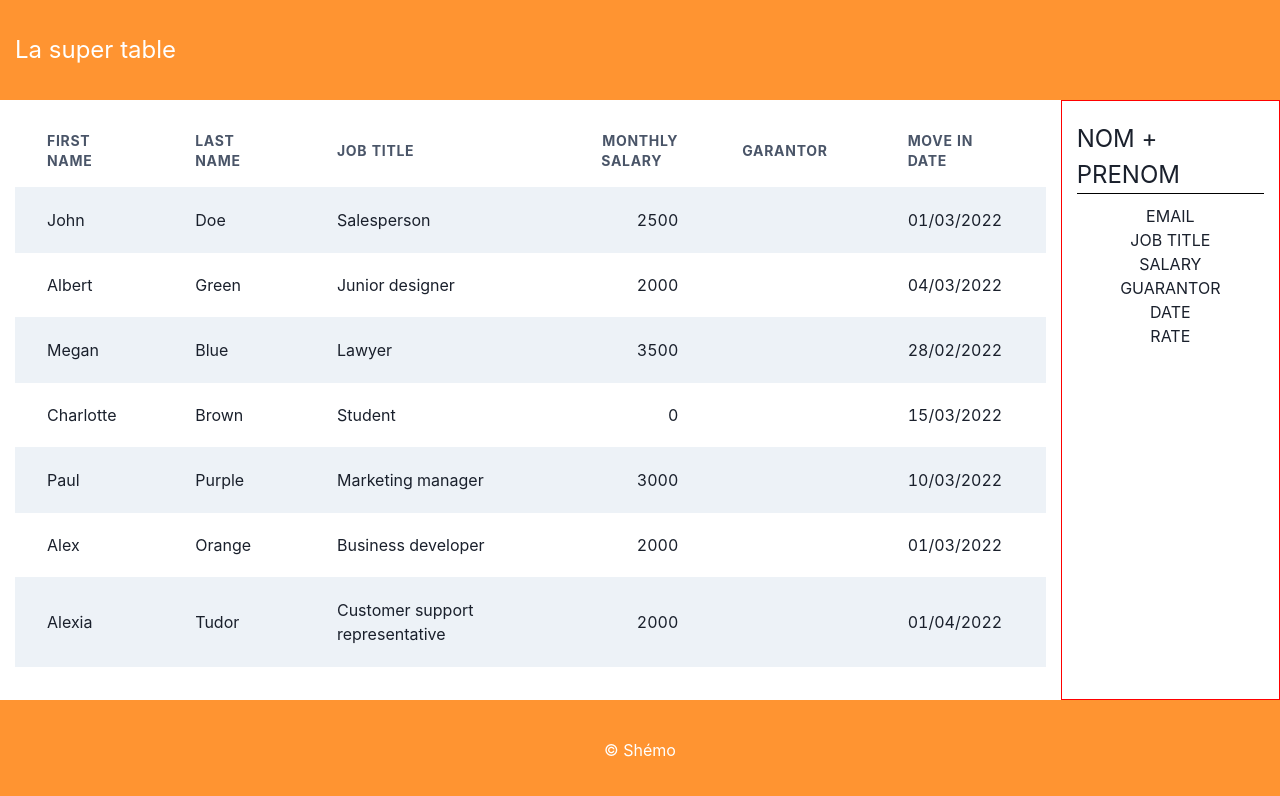
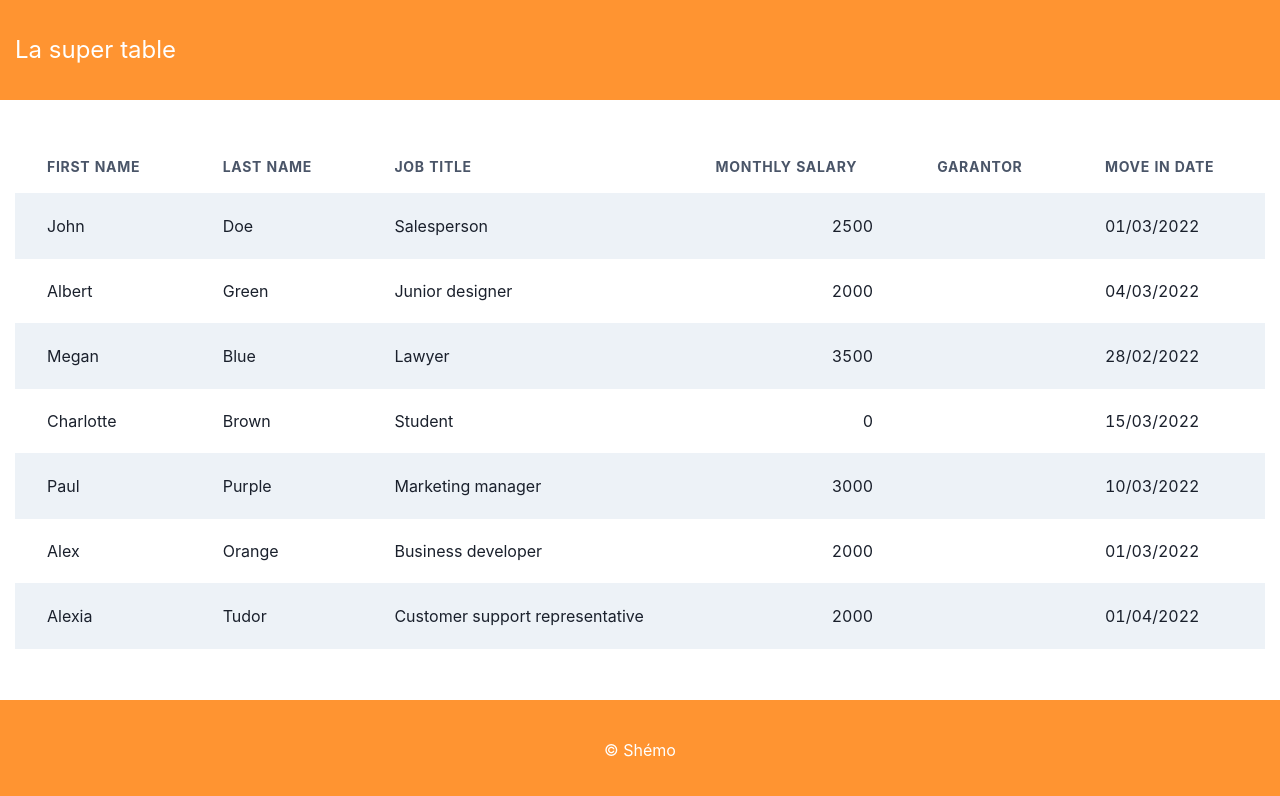
Before and after one commit to ShemoMFR/supertable, a Next.js app: page / in a window 1280 px wide. Shown: the top 796 px of the page. Built offline with nearby package versions, Linux system fonts and the light colour scheme.

Commit message:
modal OK

```diff
--- a/components/DataTable/DataTable.jsx
+++ b/components/DataTable/DataTable.jsx
@@ -12,7 +12,12 @@ import style from './DataTable.module.css';
 
 export default function DataTable({ datas }) {
 
-    const {isSideOpen, rateApplicant, setIndexRow} = useContext(SideInfosContext);
+    const {setIsSideOpen, isSideOpen, rateApplicant, setIndexRow} = useContext(SideInfosContext);
+
+    function handleClickRow(index) {
+        setIndexRow(index);
+        setIsSideOpen(!isSideOpen);
+    }
 
     const data = useMemo(
         () => datas,
@@ -85,7 +90,7 @@ export default function DataTable({ datas }) {
             {rows.map((row, index) => {
                 prepareRow(row)
                 return (
-                    <Tr {...row.getRowProps()} className={style.row}  onClick={() => setIndexRow(index)}>
+                    <Tr  {...row.getRowProps()} className={style.row}  onClick={() => handleClickRow(index)}>
                     {row.cells.map((cell) => (
                         <Td  {...cell.getCellProps()} isNumeric={cell.column.isNumeric}>
                         {cell.render('Cell')}
--- a/components/DataTable/DataTable.module.css
+++ b/components/DataTable/DataTable.module.css
@@ -1,4 +1,7 @@
-.row:hover {
-    border: 2px solid blue;
+.row {
     cursor: pointer;
 }
+
+.row:hover {
+    background-color: rgba(0, 0, 0, 0.1);
+}
--- a/components/Layout/Layout.js
+++ b/components/Layout/Layout.js
@@ -1,5 +1,6 @@
 /* LIBRAIRIES */
-import React from 'react';
+import React, { useMemo, useContext } from 'react';
+import SideInfosContext from '../../context/SideInfosContext';
 
 /* COMPONENTS */
 import Header from '../Header/Header';
@@ -11,15 +12,18 @@ import Style from './Layout.module.css';
 
 export default function Layout(props) {
 
+    const {isSideOpen, rateApplicant, setIndexRow} = useContext(SideInfosContext);
+
     return (
         <div className='globalContainer'>
                 <Header />
                 <div className="flexGrow" style={{display: 'flex'}}>
-                    <div className='container'>
+                    <div className='container flexGrow'>
                         {props.children}
                     </div>
 
-                    <SideInfos />
+                    {isSideOpen && <SideInfos />}
+
                 </div>
                 <Footer />
         </div>
--- a/components/SideInfos/SideInfos.module.css
+++ b/components/SideInfos/SideInfos.module.css
@@ -7,6 +7,8 @@
     height: 100%;
     padding: 20px 15px;
     border: 1px solid red;
+    animation: slide 0.2s forwards;
+
 }
 
 .headerSide {
@@ -14,3 +16,12 @@
     border-bottom: 1px solid black;
     margin-bottom: 10px;
 }
+
+@keyframes slide {
+    0% {
+        transform: translateX(1000%);
+    }
+    100% {
+        transform: translateX(0%);
+    }
+}
--- a/pages/index.js
+++ b/pages/index.js
@@ -12,7 +12,7 @@ export default function Index(props) {
     const {data, isLoading, error} = useQuery('fetchingDatas', getDatas);
 
     return (
-        <main>
+        <main style={{height: "70vh", display: "flex", justifyContent: "center", alignItems: "center"}}>
             {data ? <DataTable datas={data.datas}/> : <p>{error}</p>}
         </main>
     )
--- a/styles/globals.css
+++ b/styles/globals.css
@@ -5,6 +5,7 @@ body {
   padding: 0;
   margin: 0;
   font-family: Montserrat, sans-serif;
+  overflow-x: hidden;
 }
 
 a {
@@ -28,6 +29,7 @@ a {
     height: 100%;
     margin: 0 auto;
     padding: 15px;
+    transition: all 0.5s;
 }
 
 .flexGrow {
```
